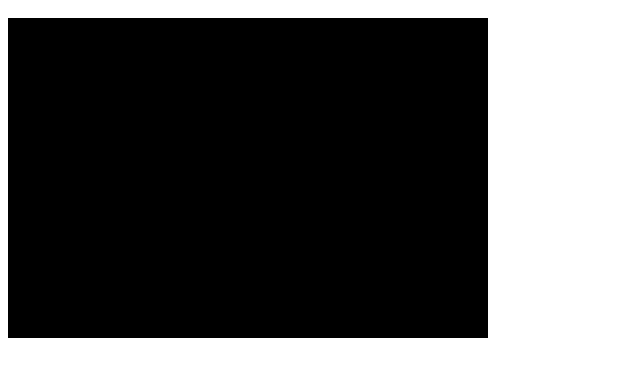
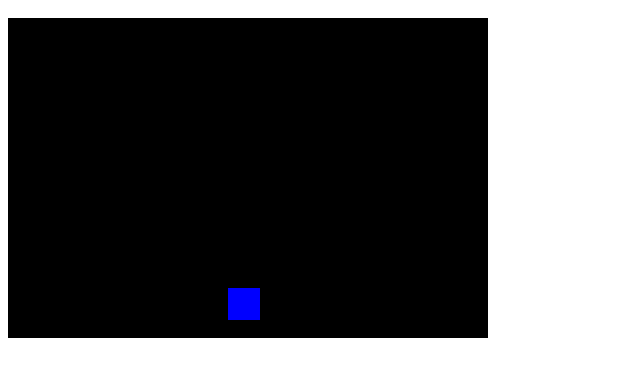
Before and after one commit to iamads/run_forest_run, a plain HTML site: page index.html in a window 1280 px wide. Shown: the part 48-424 px from the top of the page, without its empty margins (0-640 px from the left). Drawn offline with nearby package versions, Linux system fonts and the light colour scheme.

Commit message:
Added player

```diff
--- a/index.html
+++ b/index.html
@@ -13,15 +13,36 @@
       $('document').ready(function() {
         var CANVAS_WIDTH = 480;
         var CANVAS_HEIGHT = 320;
-        var CANVAS_BACKGROUND = "black"
+        var CANVAS_BACKGROUND = "black";
 
-        function draw_canvas(height, width, background) {
-          var canvasElement = $("<canvas width='" + width + "' height='" + height + "' style='background-color: " + background + "'></canvas>");
-          var canvas = canvasElement.get(0).getContext("2d");
-          canvasElement.appendTo('body');
+        var PLAYER_COLOR = "blue";
+        var PLAYER_X = 220;
+        var PLAYER_Y = 270;
+        var PLAYER_WIDTH = 32;
+        var PLAYER_HEIGHT = 32;
+
+        // Setting up canvas
+        var canvasElement = $("<canvas width='" + CANVAS_WIDTH + "' height='" + CANVAS_HEIGHT + "' style='background-color: " + CANVAS_BACKGROUND + "'></canvas>");
+        var canvas = canvasElement.get(0).getContext("2d");
+        canvasElement.appendTo('body');
+
+
+        // setting up player
+        var player = {
+          color: PLAYER_COLOR,
+          x: PLAYER_X,
+          y: PLAYER_Y,
+          width: PLAYER_WIDTH,
+          height: PLAYER_HEIGHT,
+          draw: function() {
+            var canvas = canvasElement.get(0).getContext("2d");
+            canvas.fillStyle = this.color;
+            canvas.fillRect(this.x, this.y, this.width, this.height);
+          }
         }
 
-        draw_canvas(CANVAS_HEIGHT, CANVAS_WIDTH, CANVAS_BACKGROUND);
+        // this draws the player for first time
+        player.draw();
 
         $(document).keypress(function(e) {
           if (e.which === 32 ) {
```
